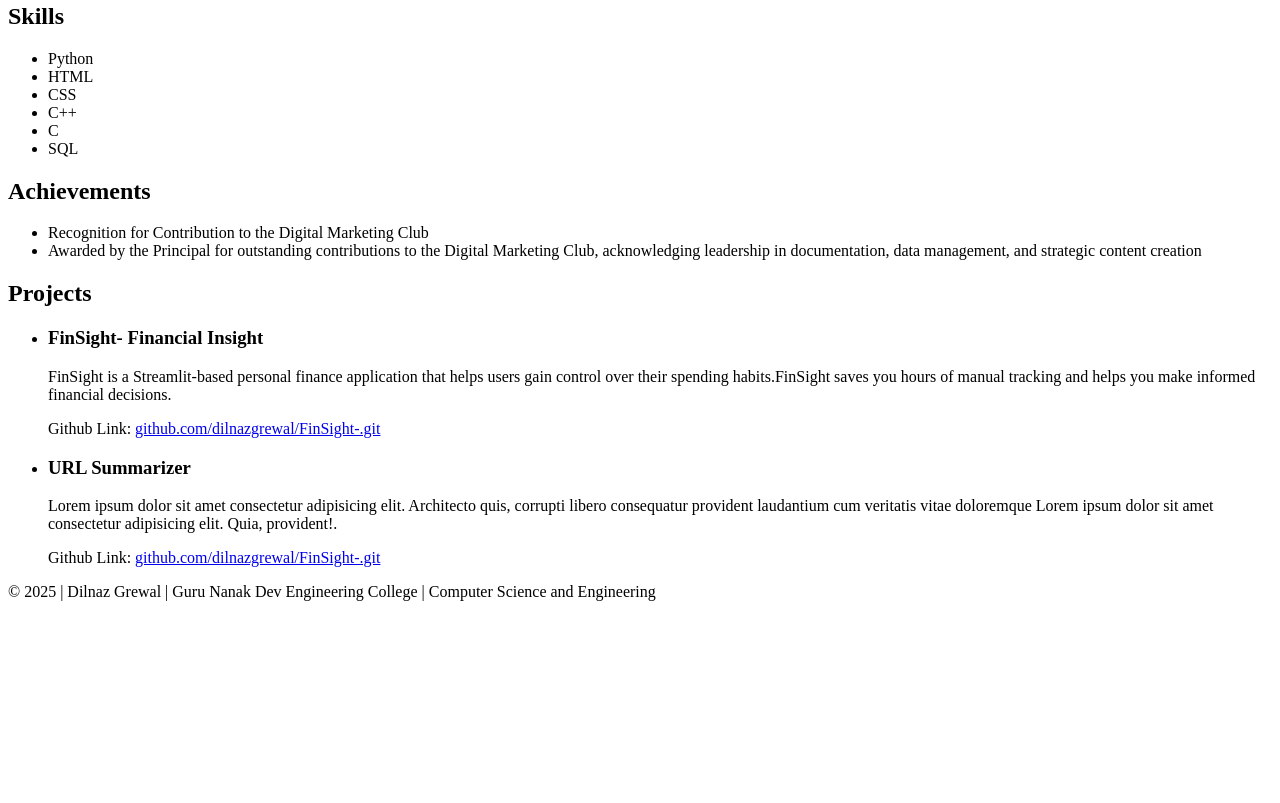
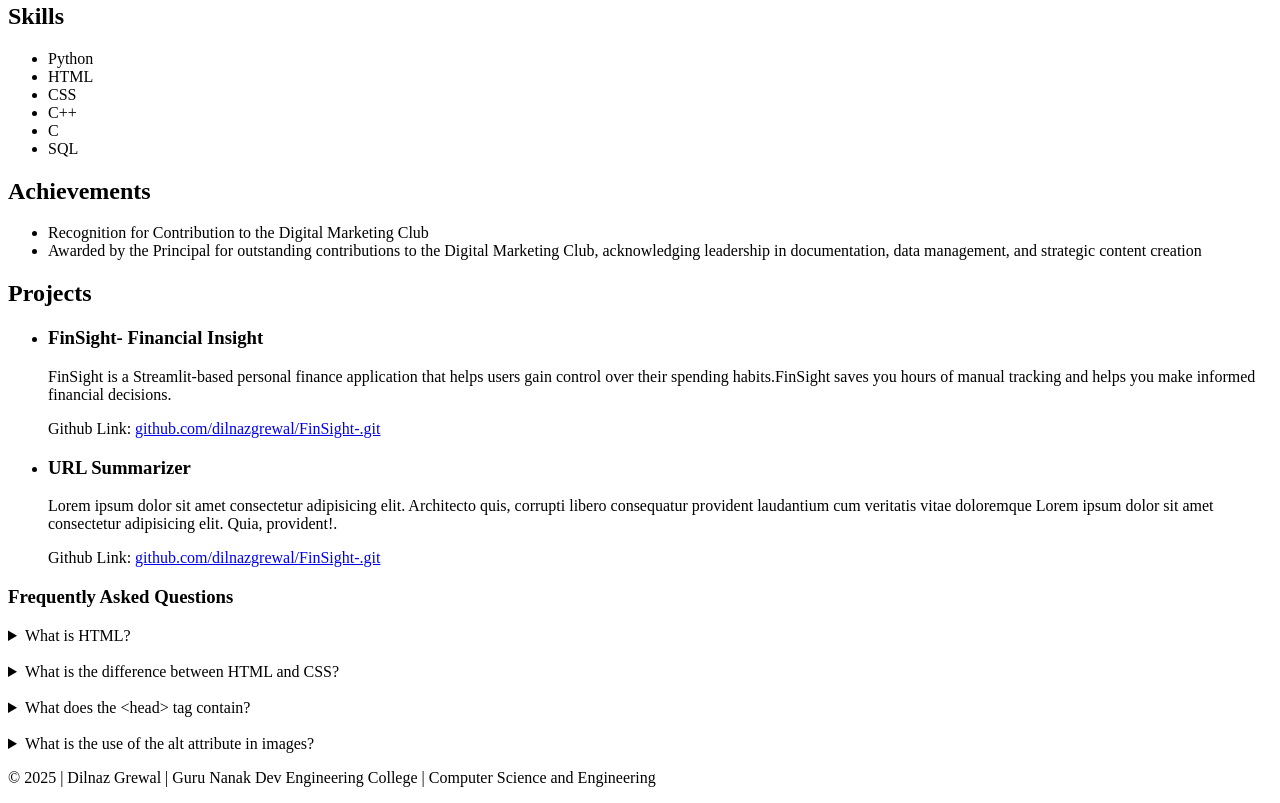
Before and after one commit to dilnazgrewal/HTML-project1, a plain HTML site: page Project1.html in a window 1280 px wide. Shown: the part 797-1600 px from the top of the page. Before the commit the page ends 1414 px from the top, so only its background shows below. Drawn offline with Linux system fonts and the light colour scheme.

Commit message:
Final changes to project

```diff
--- a/Project1.html
+++ b/Project1.html
@@ -108,9 +108,35 @@
             </li>
         </ul>
     </div>
+
+    <section>
+        <h3>Frequently Asked Questions</h3>
+
+        <details>
+            <summary>What is HTML?</summary>
+            HTML stands for HyperText Markup Language and is used to structure content on the web.
+        </details>
+        <br>
+        <details>
+            <summary>What is the difference between HTML and CSS?</summary>
+            HTML creates the structure of a webpage, while CSS styles and designs it.
+        </details>
+        <br>
+        <details>
+            <summary>What does the &lt;head&gt; tag contain?</summary>
+            The &lt;head&gt; tag includes metadata, the page title, links to stylesheets, and scripts that are not displayed on the page.
+        </details>
+        <br>
+        <details>
+            <summary>What is the use of the alt attribute in images?</summary>
+            The alt attribute provides alternative text for images, improving accessibility and SEO.
+        </details>
+
+    </section>
+
     <footer>
         <p>© 2025 | Dilnaz Grewal | Guru Nanak Dev Engineering College | Computer Science and Engineering
-</p>
+        </p>
     </footer>
 </body>
 </html>
```
